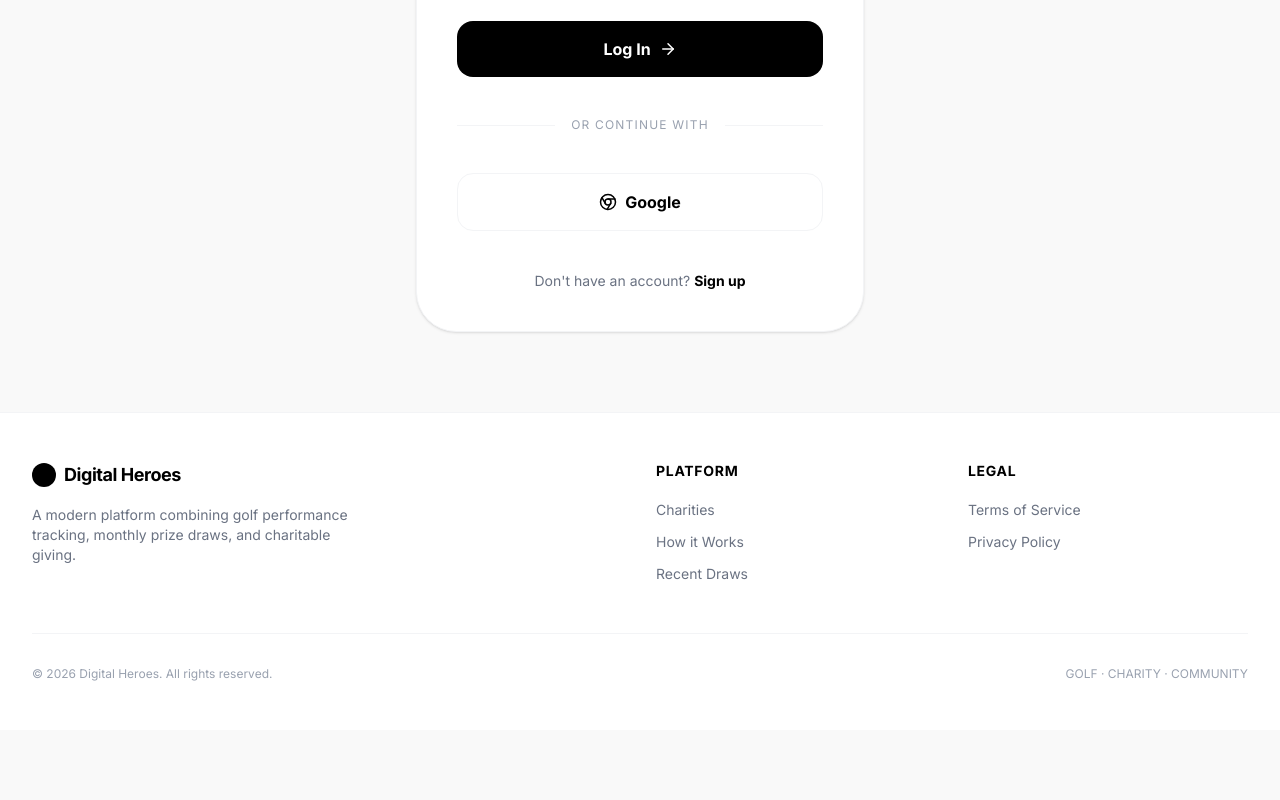
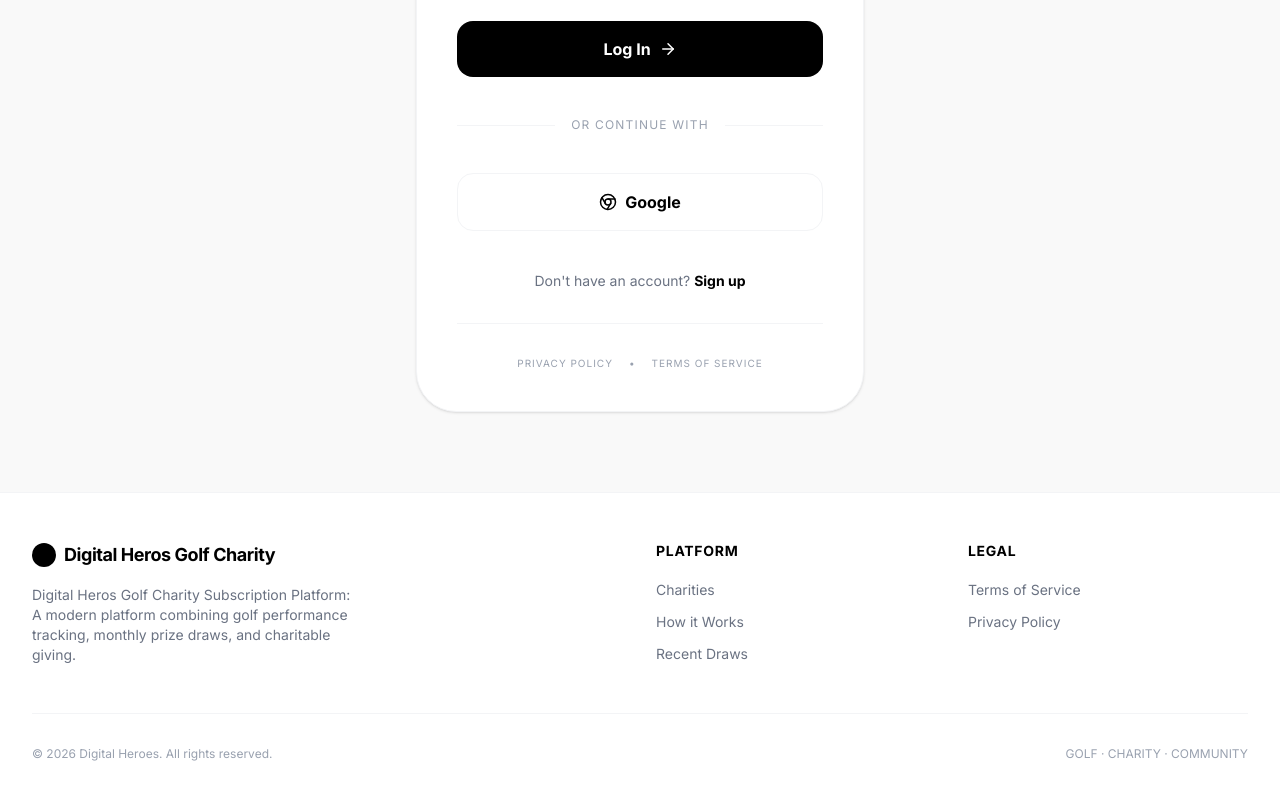
Before and after one commit to uv844/Digital-heros-Assignment, a React (Vite) app: page /login in a window 1280 px wide. Shown: the part 468-1268 px from the top of the page. Before the commit the page ends 1198 px from the top, so only its background shows below. Built offline with nearby package versions, Linux system fonts and the light colour scheme; no server answers; a web font is replaced by a local one.

Commit message:
Updated some changes

```diff
--- a/src/components/Layout.tsx
+++ b/src/components/Layout.tsx
@@ -18,10 +18,10 @@ const Layout: React.FC = () => {
             <div className="col-span-1 md:col-span-2">
               <div className="flex items-center space-x-2 mb-4">
                 <div className="w-6 h-6 bg-black rounded-full" />
-                <span className="text-lg font-bold tracking-tight">Digital Heroes</span>
+                <span className="text-lg font-bold tracking-tight">Digital Heros Golf Charity</span>
               </div>
               <p className="text-sm text-gray-500 max-w-xs">
-                A modern platform combining golf performance tracking, monthly prize draws, and charitable giving.
+                Digital Heros Golf Charity Subscription Platform: A modern platform combining golf performance tracking, monthly prize draws, and charitable giving.
               </p>
             </div>
             <div>
--- a/src/pages/Login.tsx
+++ b/src/pages/Login.tsx
@@ -119,6 +119,12 @@ const Login: React.FC = () => {
         <p className="text-center text-sm text-gray-500 mt-10">
           Don't have an account? <Link to="/signup" className="text-black font-bold hover:underline">Sign up</Link>
         </p>
+
+        <div className="mt-8 pt-8 border-t border-gray-100 flex justify-center space-x-4 text-[10px] uppercase tracking-widest text-gray-400">
+          <Link to="/privacy" className="hover:text-black transition-colors">Privacy Policy</Link>
+          <span>•</span>
+          <Link to="/terms" className="hover:text-black transition-colors">Terms of Service</Link>
+        </div>
       </motion.div>
     </div>
   );
--- a/src/pages/Signup.tsx
+++ b/src/pages/Signup.tsx
@@ -157,6 +157,12 @@ const Signup: React.FC = () => {
         <p className="text-center text-sm text-gray-500 mt-10">
           Already have an account? <Link to="/login" className="text-black font-bold hover:underline">Log in</Link>
         </p>
+
+        <div className="mt-8 pt-8 border-t border-gray-100 flex justify-center space-x-4 text-[10px] uppercase tracking-widest text-gray-400">
+          <Link to="/privacy" className="hover:text-black transition-colors">Privacy Policy</Link>
+          <span>•</span>
+          <Link to="/terms" className="hover:text-black transition-colors">Terms of Service</Link>
+        </div>
       </motion.div>
     </div>
   );
```
